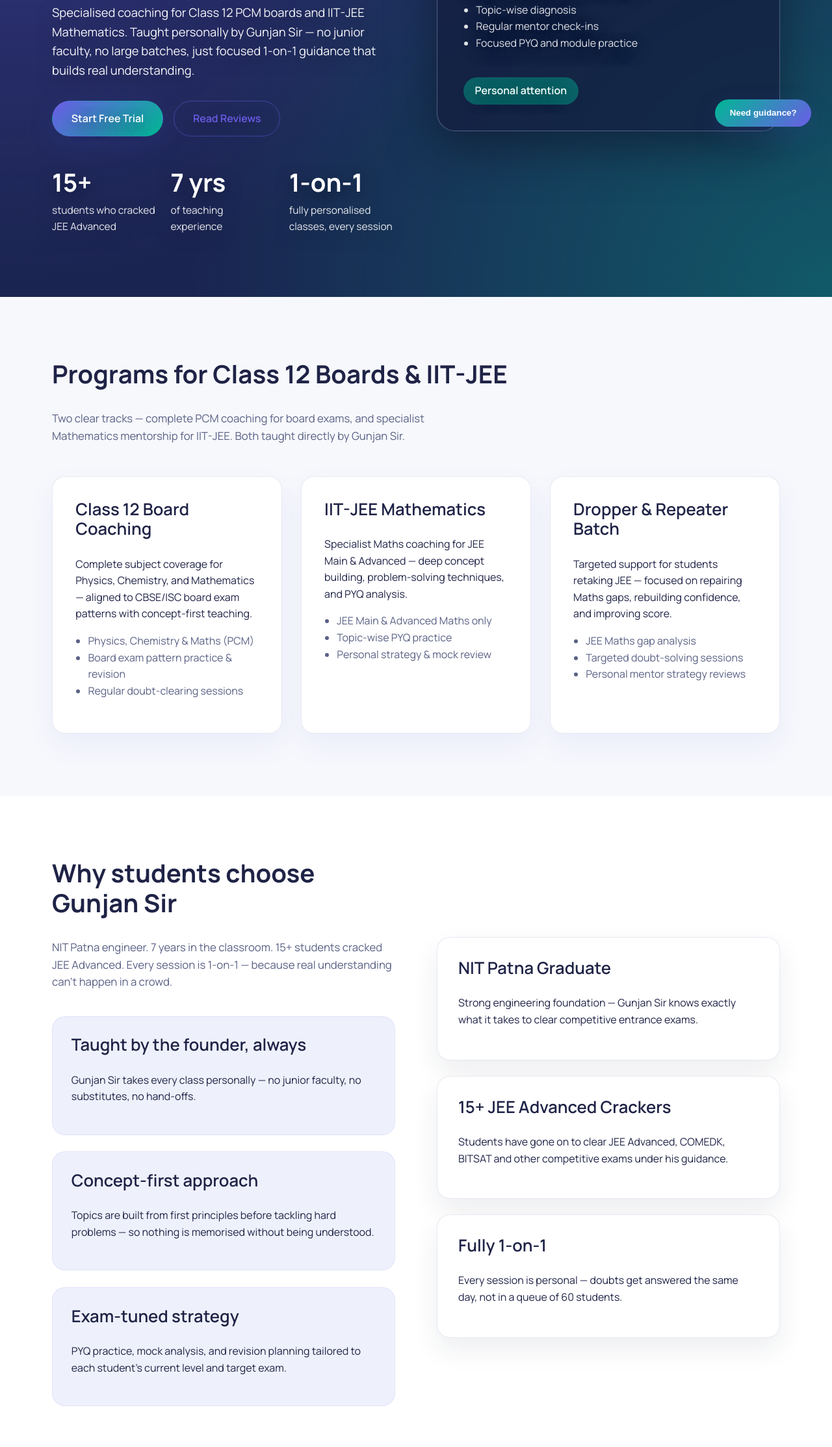
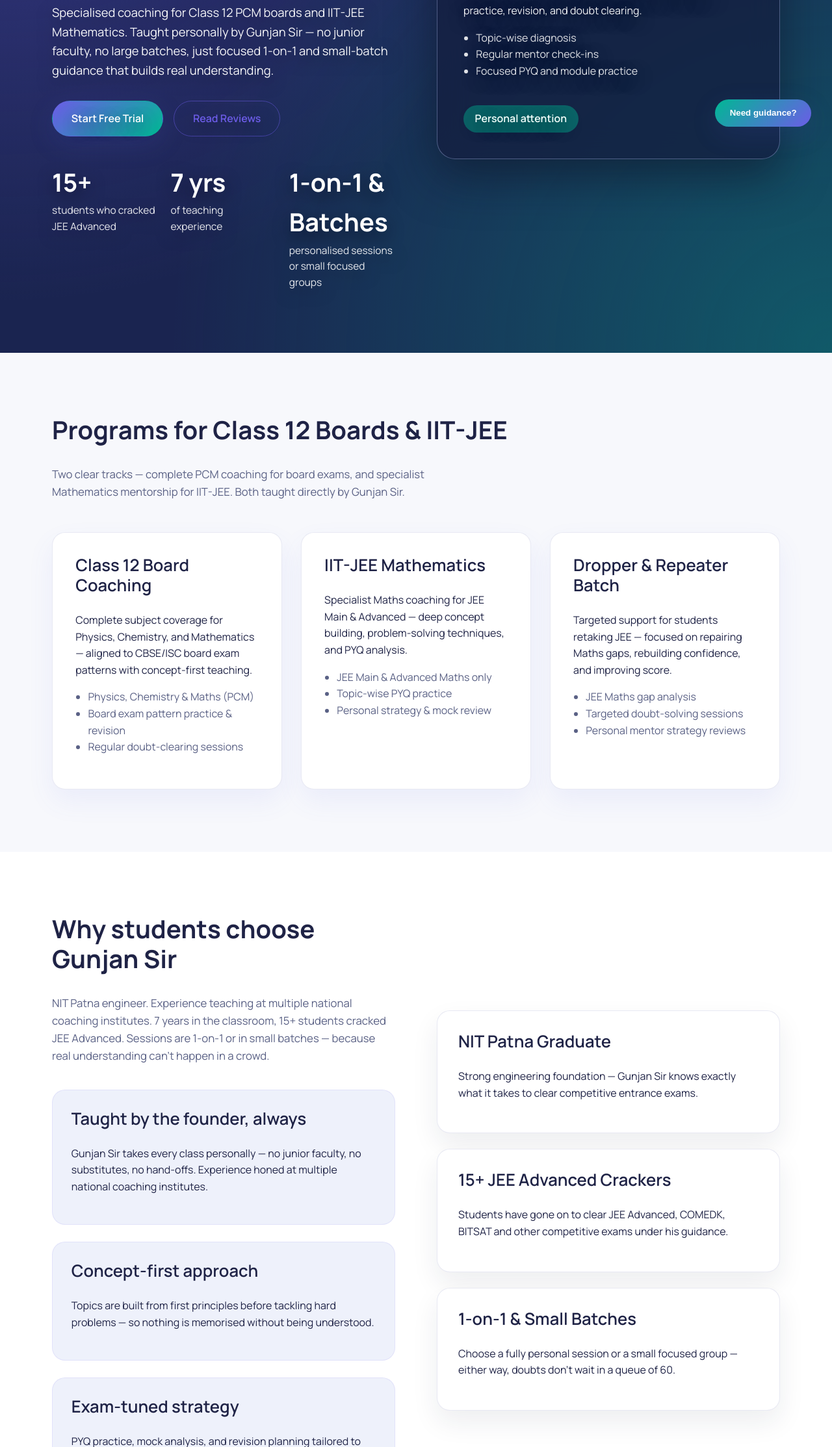
Before and after one commit to vivektiwary/jee-achievers, a plain HTML site: page index.html in a window 1280 px wide. Shown: the part 573-2800 px from the top of the page at 65% size. Drawn offline with Linux system fonts and the light colour scheme.

Commit message:
changed institute wording

```diff
--- a/index.html
+++ b/index.html
@@ -50,7 +50,7 @@
       "https://www.instagram.com/JEEPinnacle",
       "https://www.youtube.com/@JEEPinnacle"
     ],
-    "description": "JEEPinnacle is founded by Gunjan Kumar, an NIT Patna alumnus with 7 years of teaching experience. Offers Class 12 PCM board coaching and specialist IIT-JEE Mathematics mentorship through 1-on-1 sessions. 15+ students have cracked JEE Advanced.",
+    "description": "JEEPinnacle is founded by Gunjan Kumar, an NIT Patna alumnus with 7 years of teaching experience including stints at multiple national coaching institutes. Offers Class 12 PCM board coaching and specialist IIT-JEE Mathematics mentorship through 1-on-1 and small-batch sessions. 15+ students have cracked JEE Advanced.",
     "founder": {
       "@type": "Person",
       "name": "Gunjan Kumar",
@@ -106,7 +106,7 @@
         "name": "What makes JEEPinnacle different from larger IIT-JEE coaching institutes?",
         "acceptedAnswer": {
           "@type": "Answer",
-          "text": "Every class is taught directly by Gunjan Sir — an NIT Patna engineer with 7 years of teaching experience and 15+ JEE Advanced results. No junior faculty, no large batches. Teaching is concept-first and fully 1-on-1."
+          "text": "Every class is taught directly by Gunjan Sir — an NIT Patna engineer with 7 years of experience including teaching at multiple national coaching institutes. 15+ students have cracked JEE Advanced. No junior faculty. Teaching is concept-first, in 1-on-1 or small batches."
         }
       },
       {
@@ -184,12 +184,12 @@
     <section class="hero" aria-labelledby="hero-title">
       <div class="container grid-two">
         <div class="hero-copy">
-          <p class="eyebrow">NIT Patna Alumnus · 7 Years Teaching · 1-on-1 Mentorship</p>
+          <p class="eyebrow">NIT Patna Alumnus · National Institute Experience · 1-on-1 &amp; Small Batches</p>
           <h1 id="hero-title">Master Maths &amp; Science with Gunjan Sir — concept by concept.</h1>
           <p class="lead">
             Specialised coaching for Class 12 PCM boards and IIT-JEE Mathematics.
             Taught personally by Gunjan Sir — no junior faculty, no large batches,
-            just focused 1-on-1 guidance that builds real understanding.
+            just focused 1-on-1 and small-batch guidance that builds real understanding.
           </p>
           <div class="cta-group">
             <a class="btn btn-primary" href="#contact">Start Free Trial</a>
@@ -205,8 +205,8 @@
               <dd>of teaching experience</dd>
             </div>
             <div>
-              <dt>1-on-1</dt>
-              <dd>fully personalised classes, every session</dd>
+              <dt>1-on-1 &amp; Batches</dt>
+              <dd>personalised sessions or small focused groups</dd>
             </div>
           </dl>
         </div>
@@ -265,11 +265,11 @@
       <div class="container grid-two">
         <div>
           <h2 id="why-title">Why students choose Gunjan Sir</h2>
-          <p class="section-intro">NIT Patna engineer. 7 years in the classroom. 15+ students cracked JEE Advanced. Every session is 1-on-1 — because real understanding can't happen in a crowd.</p>
+          <p class="section-intro">NIT Patna engineer. Experience teaching at multiple national coaching institutes. 7 years in the classroom, 15+ students cracked JEE Advanced. Sessions are 1-on-1 or in small batches — because real understanding can't happen in a crowd.</p>
           <ul class="feature-list">
             <li>
               <h3>Taught by the founder, always</h3>
-              <p>Gunjan Sir takes every class personally — no junior faculty, no substitutes, no hand-offs.</p>
+              <p>Gunjan Sir takes every class personally — no junior faculty, no substitutes, no hand-offs. Experience honed at multiple national coaching institutes.</p>
             </li>
             <li>
               <h3>Concept-first approach</h3>
@@ -291,8 +291,8 @@
             <p>Students have gone on to clear JEE Advanced, COMEDK, BITSAT and other competitive exams under his guidance.</p>
           </article>
           <article class="card">
-            <h3>Fully 1-on-1</h3>
-            <p>Every session is personal — doubts get answered the same day, not in a queue of 60 students.</p>
+            <h3>1-on-1 &amp; Small Batches</h3>
+            <p>Choose a fully personal session or a small focused group — either way, doubts don't wait in a queue of 60.</p>
           </article>
         </div>
       </div>
```
Also changed, not shown: netlify.toml (added), 1 other file.
